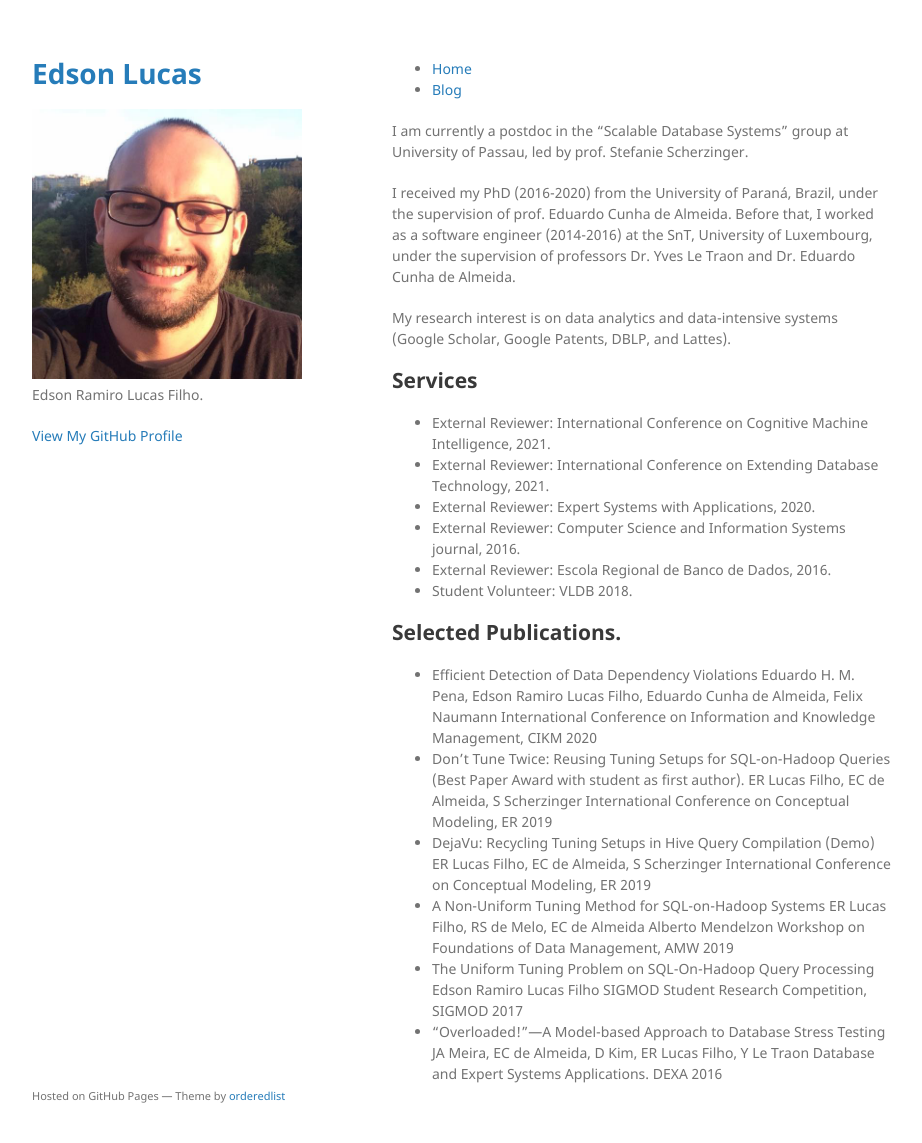
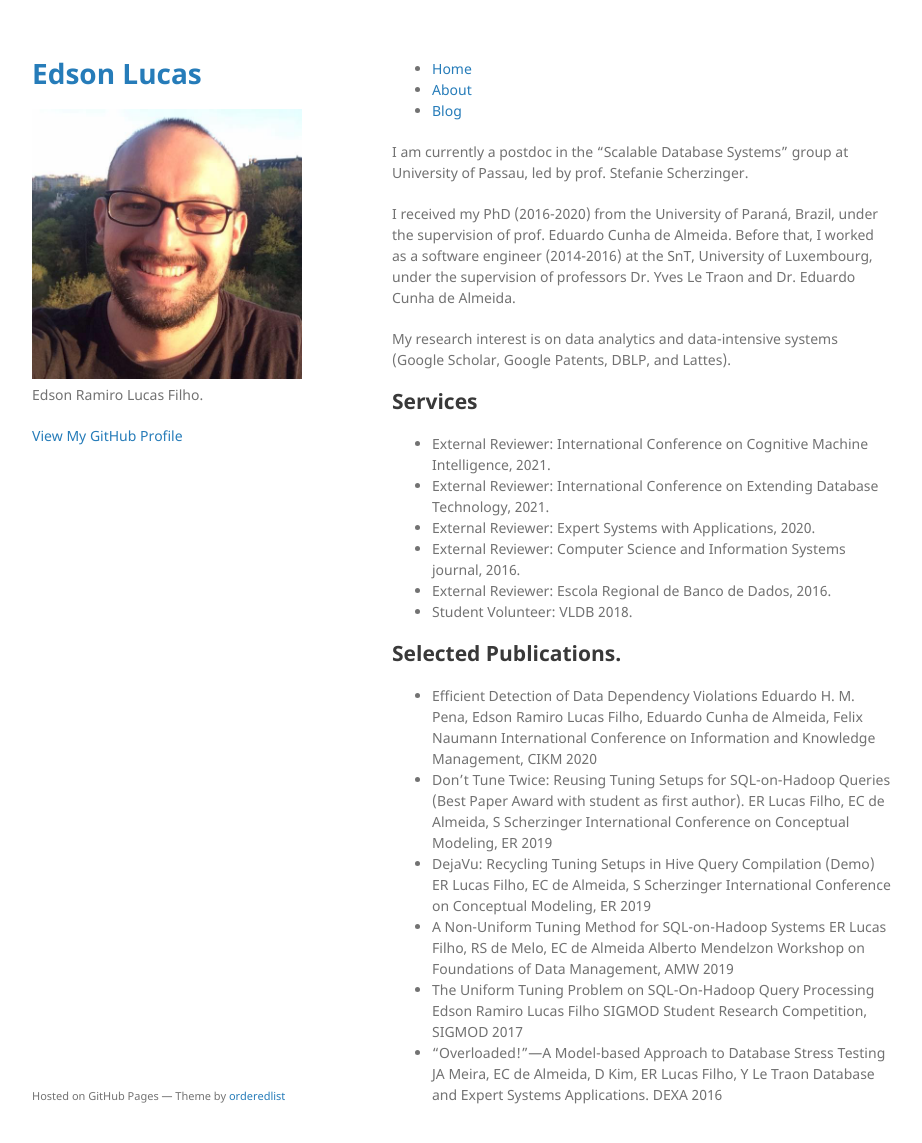
Before and after one commit to edsonrl/edsonrl.github.io, a Jekyll site: the page built from index.md, in a window 1280 px wide and 1175 px high. Shown: the top 1143 px of the window, without its empty margins (178-1100 px from the left). Built offline with Jekyll 4.4.1, drawn with Linux system fonts in a browser that asks for light colours.

Commit message:
add navigation

```diff
--- a/index.md
+++ b/index.md
@@ -2,12 +2,15 @@
 layout: default
 ---
 
-<nav class="main-nav">
-  <ul>
-    <li><a href="/">Home</a></li>
-    <li><a href="/blog.html">Blog</a></li>
-  </ul>
-</nav>
+<ul>
+{% for navigation in site.data.navigation %}
+  <li>
+    <a href="https://erlfilho.github.io/{{ navigation.link }}">
+      {{ navigation.name }}
+    </a>
+  </li>
+{% endfor %}
+</ul>
 
 I am currently a postdoc in the "Scalable Database Systems" group at University of Passau, led by prof. Stefanie Scherzinger.
 
```
Also changed, not shown: _config.yml (line endings or trailing spaces).
